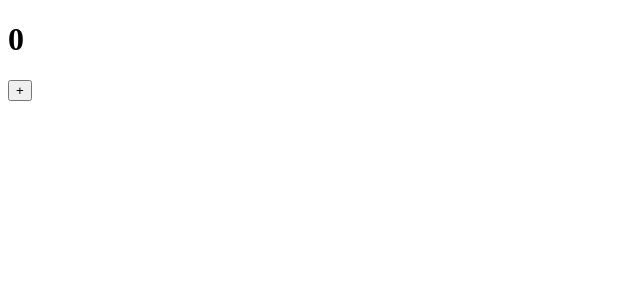
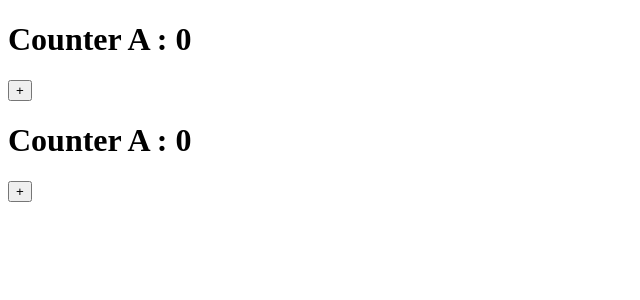
Before and after one commit to neel1209/react-practice-exercises, a React (Vite) app: page / in a window 1280 px wide. Shown: the top 300 px of the page, without its empty margins (0-640 px from the left). Built offline with nearby package versions, Linux system fonts and the light colour scheme.

Commit message:
Add useEffect with dependency array to track countA changes

```diff
--- a/src/App.jsx
+++ b/src/App.jsx
@@ -1,11 +1,13 @@
 import { useState } from "react";
 import EffectCounter from "./exercises/04-useeffect-basic/EffectCounter";
+import DependencyTest from "./exercises/05-useeffect-dependency/DependencyTest";
 import "./App.css";
 
 function App() {
     return (
         <>
-            <EffectCounter />
+            {/* <EffectCounter /> */}
+            <DependencyTest />
         </>
     );
 }
--- /dev/null
+++ b/src/exercises/05-useeffect-dependency/DependencyTest.jsx
@@ -0,0 +1,27 @@
+// Build this:
+// - Two buttons: increment A and increment B
+// - Two counters: countA and countB
+// - useEffect that ONLY runs when countA changes
+//   and logs "A changed"
+// - Prove it works: clicking B should NOT trigger the log
+import React, { useState, useEffect } from "react";
+
+function DependencyTest() {
+    const [countA, setCountA] = useState(0);
+    const [countB, setCountB] = useState(0);
+
+    useEffect(() => {
+        console.log(`A changed to : ${countA}`);
+    }, [countA]);
+
+    return (
+        <>
+            <h1>Counter A : {countA}</h1>
+            <button onClick={() => setCountA((prev) => prev + 1)}>+</button>
+
+            <h1>Counter A : {countB}</h1>
+            <button onClick={() => setCountB((prev) => prev + 1)}>+</button>
+        </>
+    );
+}
+export default DependencyTest;
```
